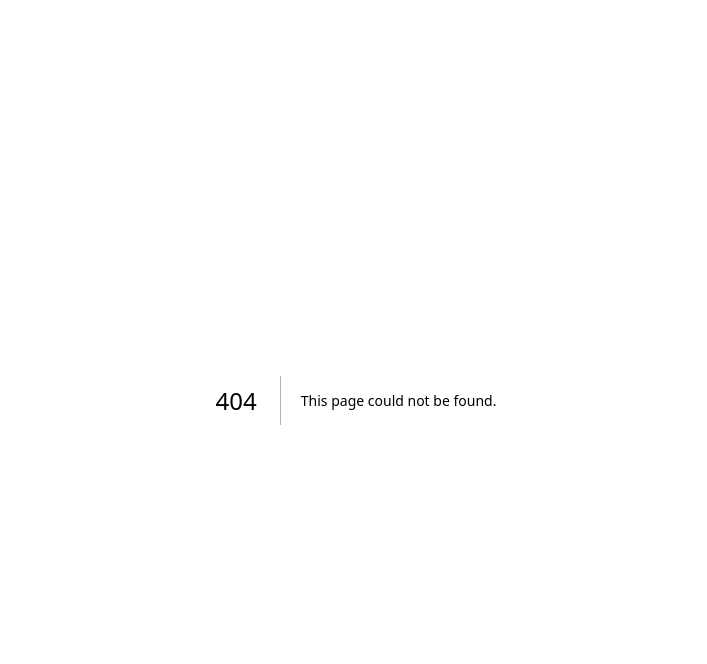
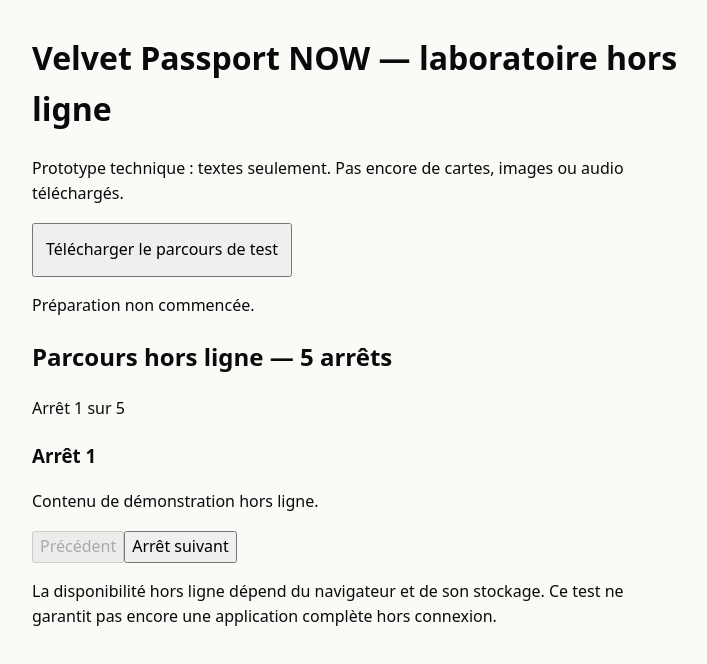
Before and after one commit to naturlabs1996-creator/velvet-passport-now, a Next.js app: page /test-offline in a window 1280 px wide. Before the commit this address had no page. Shown: the top 664 px of the page, without its empty margins (284-991 px from the left). Built offline with nearby package versions, Linux system fonts and the light colour scheme.

Commit message:
Add scoped offline route laboratory

```diff
--- /dev/null
+++ b/app/test-offline/page.tsx
@@ -0,0 +1,60 @@
+"use client";
+import { useEffect, useState } from "react";
+import { NowRouteNavigator } from "../../lib/now-route-navigator";
+
+const stops = [
+  { id: "1", title: "Arrêt 1", description: "Contenu de démonstration hors ligne." },
+  { id: "2", title: "Arrêt 2", description: "La visite reste disponible sans réseau après téléchargement." },
+  { id: "3", title: "Arrêt 3", description: "Fermez l'onglet, puis rouvrez la même adresse sans Wi-Fi." },
+  { id: "4", title: "Arrêt 4", description: "Retour en arrière et sauvegarde locale." },
+  { id: "5", title: "Arrêt 5", description: "Terminez le parcours." },
+];
+export default function OfflineLab() {
+  const [message, setMessage] = useState("Préparation non commencée.");
+  const [ready, setReady] = useState(false);
+  useEffect(() => {
+    if (!("serviceWorker" in navigator)) setMessage("Ce navigateur ne prend pas en charge le mode hors ligne.");
+  }, []);
+  async function prepare() {
+    setReady(false);
+    setMessage("Téléchargement en cours…");
+    try {
+      if (!("serviceWorker" in navigator)) throw Error("Service worker indisponible");
+      const registration = await navigator.serviceWorker.register("/test-offline/sw.js", { scope: "/test-offline" });
+      await navigator.serviceWorker.ready;
+      if (!registration.active) throw Error("Service worker non actif");
+      const response = await fetch("/test-offline", { cache: "reload" });
+      if (!response.ok) throw Error("Page non disponible");
+      const html = await response.text();
+      const doc = new DOMParser().parseFromString(html, "text/html");
+      const assetPaths = new Set<string>();
+      for (const node of doc.querySelectorAll("script[src], link[rel='stylesheet'][href], link[rel='modulepreload'][href]")) {
+        const value = node.getAttribute("src") || node.getAttribute("href");
+        if (value) {
+          const url = new URL(value, location.origin);
+          if (url.origin === location.origin && url.pathname.startsWith("/_next/static/")) assetPaths.add(url.href);
+        }
+      }
+      const cache = await caches.open("vp-offline-lab-v1");
+      await cache.put("/test-offline", new Response(html, { headers: { "Content-Type": "text/html; charset=utf-8" } }));
+      for (const asset of assetPaths) {
+        const assetResponse = await fetch(asset);
+        if (!assetResponse.ok) throw Error("Ressource indisponible");
+        await cache.put(asset, assetResponse);
+      }
+      setReady(true);
+      setMessage("Parcours préparé. Tu peux maintenant tester une réouverture sans Wi-Fi.");
+    } catch (error) {
+      setMessage("Téléchargement incomplet : " + (error instanceof Error ? error.message : "erreur inconnue") + ". Ne coupe pas le Wi-Fi.");
+    }
+  }
+  return <main style={{ maxWidth: 680, margin: "2rem auto", padding: "0 1rem", fontFamily: "system-ui", lineHeight: 1.6 }}>
+    <h1>Velvet Passport NOW — laboratoire hors ligne</h1>
+    <p>Prototype technique : textes seulement. Pas encore de cartes, images ou audio téléchargés.</p>
+    <button type="button" onClick={prepare} style={{ padding: 12 }}>Télécharger le parcours de test</button>
+    <p role="status">{message}</p>
+    {ready && <p>Test : avance à l’arrêt 3, coupe le Wi-Fi, ferme l’onglet et rouvre exactement cette adresse. La reprise doit afficher l’arrêt 3.</p>}
+    <NowRouteNavigator city="quebec" routeId="offline-lab-v1" routeTitle="Parcours hors ligne — 5 arrêts" stops={stops} />
+    <p>La disponibilité hors ligne dépend du navigateur et de son stockage. Ce test ne garantit pas encore une application complète hors connexion.</p>
+  </main>;
+}
```
